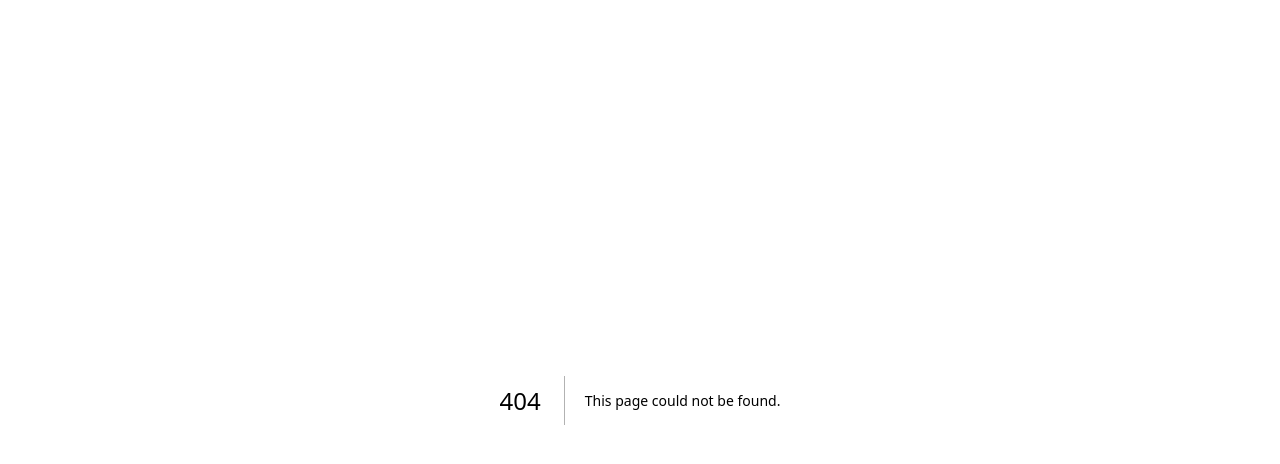
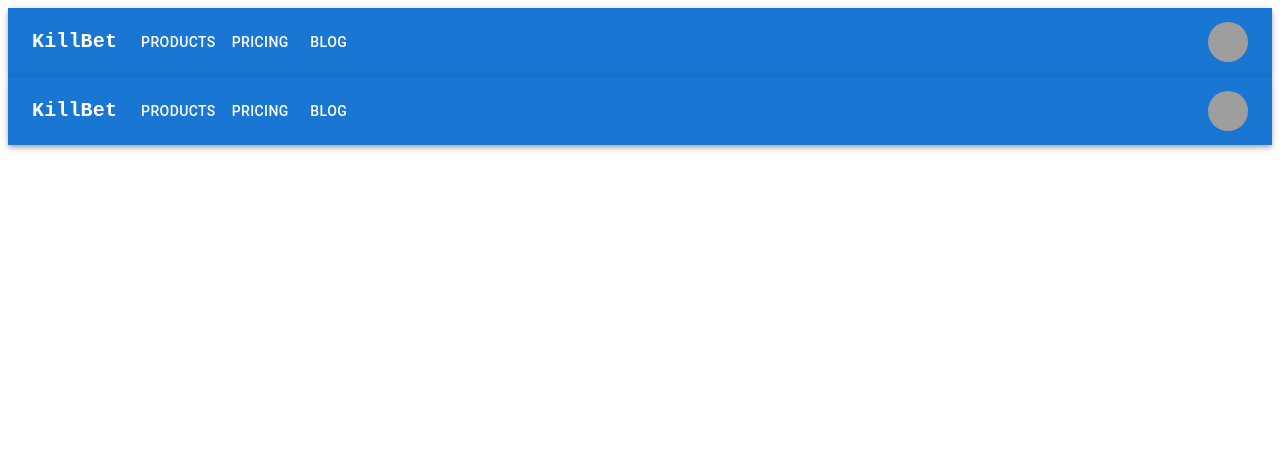
Before and after one commit to Hegemonie-PUBG/KillBet_FE, a Next.js app: page /Layout in a window 1280 px wide. Before the commit this address had no page. Shown: the top 464 px of the page. Built offline with nearby package versions, Linux system fonts and the light colour scheme; grey boxes are pictures that could not be loaded.

Commit message:
feat: header 컴포넌트 구현

```diff
--- /dev/null
+++ b/components/header/index.tsx
@@ -0,0 +1,161 @@
+import * as React from 'react';
+import AppBar from '@mui/material/AppBar';
+import Box from '@mui/material/Box';
+import Toolbar from '@mui/material/Toolbar';
+import IconButton from '@mui/material/IconButton';
+import Typography from '@mui/material/Typography';
+import Menu from '@mui/material/Menu';
+import Container from '@mui/material/Container';
+import Avatar from '@mui/material/Avatar';
+import Button from '@mui/material/Button';
+import Tooltip from '@mui/material/Tooltip';
+import MenuItem from '@mui/material/MenuItem';
+import * as S from './style';
+
+const pages = ['Products', 'Pricing', 'Blog'];
+const settings = ['Profile', 'Account', 'Dashboard', 'Logout'];
+
+function Header() {
+  const [anchorElNav, setAnchorElNav] = React.useState<null | HTMLElement>(
+    null,
+  );
+  const [anchorElUser, setAnchorElUser] = React.useState<null | HTMLElement>(
+    null,
+  );
+
+  const handleOpenNavMenu = (event: React.MouseEvent<HTMLElement>) => {
+    setAnchorElNav(event.currentTarget);
+  };
+  const handleOpenUserMenu = (event: React.MouseEvent<HTMLElement>) => {
+    setAnchorElUser(event.currentTarget);
+  };
+
+  const handleCloseNavMenu = () => {
+    setAnchorElNav(null);
+  };
+
+  const handleCloseUserMenu = () => {
+    setAnchorElUser(null);
+  };
+
+  return (
+    <AppBar position="static">
+      <Container maxWidth="xl">
+        <Toolbar disableGutters>
+          <Typography
+            variant="h6"
+            noWrap
+            component="a"
+            href="/"
+            sx={{
+              mr: 2,
+              display: { xs: 'none', md: 'flex' },
+              fontFamily: 'monospace',
+              fontWeight: 700,
+              color: 'inherit',
+              textDecoration: 'none',
+            }}
+          >
+            KillBet
+          </Typography>
+
+          <Box sx={{ flexGrow: 1, display: { xs: 'flex', md: 'none' } }}>
+            <IconButton
+              size="large"
+              aria-label="account of current user"
+              aria-controls="menu-appbar"
+              aria-haspopup="true"
+              onClick={handleOpenNavMenu}
+              color="inherit"
+            >
+              <S.MenuIcon />
+            </IconButton>
+            <Menu
+              id="menu-appbar"
+              anchorEl={anchorElNav}
+              anchorOrigin={{
+                vertical: 'bottom',
+                horizontal: 'left',
+              }}
+              keepMounted
+              transformOrigin={{
+                vertical: 'top',
+                horizontal: 'left',
+              }}
+              open={Boolean(anchorElNav)}
+              onClose={handleCloseNavMenu}
+              sx={{
+                display: { xs: 'block', md: 'none' },
+              }}
+            >
+              {pages.map((page) => (
+                <MenuItem key={page} onClick={handleCloseNavMenu}>
+                  <Typography textAlign="center">{page}</Typography>
+                </MenuItem>
+              ))}
+            </Menu>
+          </Box>
+          <Typography
+            variant="h5"
+            noWrap
+            component="a"
+            href="/"
+            sx={{
+              mr: 2,
+              display: { xs: 'flex', md: 'none' },
+              flexGrow: 1,
+              fontFamily: 'monospace',
+              fontWeight: 700,
+              color: 'inherit',
+              textDecoration: 'none',
+            }}
+          >
+            KillBet
+          </Typography>
+          <Box sx={{ flexGrow: 1, display: { xs: 'none', md: 'flex' } }}>
+            {pages.map((page) => (
+              <Button
+                key={page}
+                onClick={handleCloseNavMenu}
+                sx={{ my: 2, color: 'white', display: 'block' }}
+              >
+                {page}
+              </Button>
+            ))}
+          </Box>
+
+          <Box sx={{ flexGrow: 0 }}>
+            <Tooltip title="Open settings">
+              <IconButton onClick={handleOpenUserMenu} sx={{ p: 0 }}>
+                <Avatar alt="Remy Sharp" src="/static/images/avatar/2.jpg" />
+              </IconButton>
+            </Tooltip>
+            <Menu
+              sx={{ mt: '45px' }}
+              id="menu-appbar"
+              anchorEl={anchorElUser}
+              anchorOrigin={{
+                vertical: 'top',
+                horizontal: 'right',
+              }}
+              keepMounted
+              transformOrigin={{
+                vertical: 'top',
+                horizontal: 'right',
+              }}
+              open={Boolean(anchorElUser)}
+              onClose={handleCloseUserMenu}
+            >
+              {settings.map((setting) => (
+                <MenuItem key={setting} onClick={handleCloseUserMenu}>
+                  <Typography textAlign="center">{setting}</Typography>
+                </MenuItem>
+              ))}
+            </Menu>
+          </Box>
+        </Toolbar>
+      </Container>
+    </AppBar>
+  );
+}
+export default Header;
--- /dev/null
+++ b/components/header/style.ts
@@ -0,0 +1,4 @@
+import styled from '@emotion/styled';
+import { BiMenu } from 'react-icons/bi';
+
+export const MenuIcon = styled(BiMenu)``;
--- /dev/null
+++ b/pages/Layout.tsx
@@ -0,0 +1,16 @@
+import Header from '@/components/header';
+
+interface LayoutProps {
+  children: React.ReactNode;
+}
+
+const Layout = ({ children }: LayoutProps) => {
+  return (
+    <>
+      <Header />
+      {children}
+    </>
+  );
+};
+
+export default Layout;
--- a/pages/_app.tsx
+++ b/pages/_app.tsx
@@ -1,7 +1,12 @@
 import type { AppProps } from 'next/app';
+import Layout from './Layout';
 
 const App = ({ Component, pageProps }: AppProps) => {
-  return <Component {...pageProps} />;
+  return (
+    <Layout>
+      <Component {...pageProps} />
+    </Layout>
+  );
 };
 
 export default App;
--- a/pages/index.tsx
+++ b/pages/index.tsx
@@ -1,5 +1,5 @@
 const Main = () => {
-  return <div>Main</div>;
+  return <div></div>;
 };
 
 export default Main;
```
